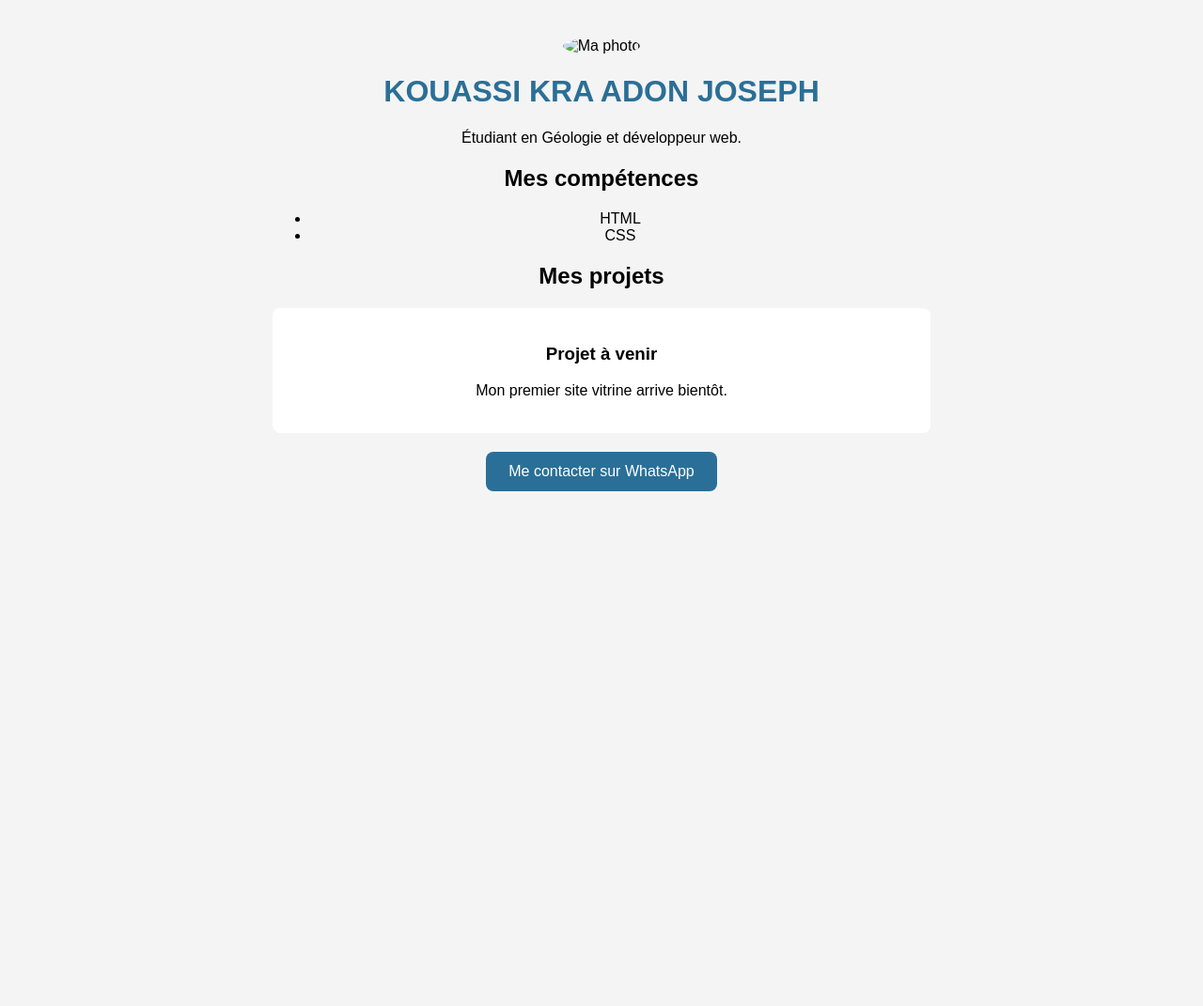
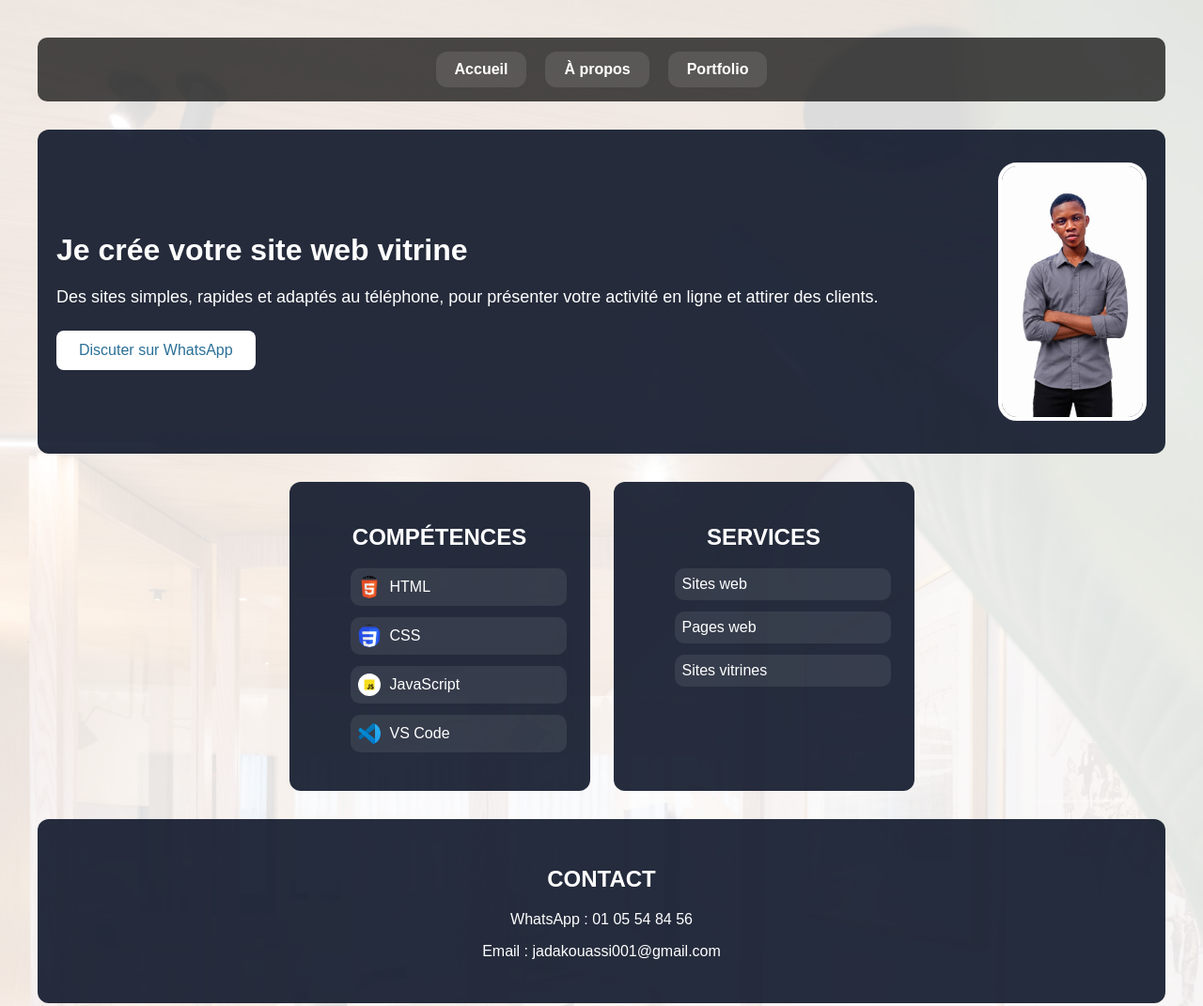
Before and after one commit to AYANOKOJI001-CODE/mon-portfolio, a plain HTML site: page index.html in a window 1280 px wide. Shown: the top 1071 px of the page at 94% size. Before the commit the page ends 800 px from the top, so only its background shows below. Drawn offline with Linux system fonts and the light colour scheme.

Commit message:
Add files via upload

```diff
--- a/index.html
+++ b/index.html
@@ -8,21 +8,66 @@
     <link rel="stylesheet" href="style.css">
 </head>
 <body>
-    <img src="images/photo.jpg" alt="Ma photo">
-    <h1>KOUASSI KRA ADON JOSEPH</h1>
-<p>Étudiant en Géologie et  développeur web.</p>
-<h2>Mes compétences</h2>
-<ul>
-    <li>HTML</li>
-    <li>CSS</li>
+
+<nav>
+    <a href="#">Accueil</a>
+    <a href="apropos.html">À propos</a>
+    <a href="portfolio.html">Portfolio</a>
+</nav>
+
+<header class="hero">
+
+    <div class="hero-contenu">
+
+        <div class="hero-texte">
+
+            <h1>Je crée votre site web vitrine</h1>
+
+            <p class="sous-titre">
+                Des sites simples, rapides et adaptés au téléphone, pour présenter votre activité en ligne et attirer des clients.
+            </p>
+
+            <a href="https://wa.me/2250105548456" class="bouton" target="_blank">
+                Discuter sur WhatsApp
+            </a>
+
+        </div>
+
+        <div class="hero-photo">
+            <img src="images/profil.jpg" alt="Photo de Joseph">
+        </div>
+
+    </div>
+</header>
+<div class="accueil-cartes">
+    <div class="bloc-accueil">
+        <h2>COMPÉTENCES</h2>
+       <ul>
+    <li><img src="images/html.png" alt="HTML"> HTML</li>
+    <li><img src="images/css.png" alt="CSS"> CSS</li>
+    <li><img src="images/javascript.png" alt="JavaScript"> JavaScript</li>
+    <li><img src="images/visualstudiocode.png" alt="VS Code"> VS Code</li>
 </ul>
-<h2>Mes projets</h2>
-<div class="projets">
-    <div class="carte">
-        <h3>Projet à venir</h3>
-        <p>Mon premier site vitrine arrive bientôt.</p>
+
     </div>
+    <div class="bloc-accueil">
+        <h2>SERVICES</h2>
+        <ul>
+            <li>Sites web</li>
+            <li>Pages web</li>
+            <li>Sites vitrines</li>
+        </ul>
+    </div>
+
 </div>
-<a href="https://wa.me/2250556243003" class="bouton">Me contacter sur WhatsApp</a>
+<div class="bloc-contact">
+
+    <h2>CONTACT</h2>
+
+    <p>WhatsApp : 01 05 54 84 56</p>
+
+    <p>Email : jadakouassi001@gmail.com</p>
+
+</div>
 </body>
 </html>
--- a/style.css
+++ b/style.css
@@ -1,9 +1,12 @@
 body {
     font-family: Arial, sans-serif;
-    background-color: #f4f4f4;
+    background-image: linear-gradient(rgba(255,255,255,0.85), rgba(255,255,255,0.85)), url("images/fond.jpg");
+    background-size: cover;
+    background-position: center;
+    background-attachment: fixed;
     text-align: center;
     padding: 40px;
-    max-width: 700px;
+    max-width: 1200px;
     margin: 0 auto;
 }
 h1 {
@@ -32,6 +35,32 @@ img {
     padding: 20px;
     margin: 20px 0;
 }
+.hero {
+    background-color: rgba(15, 23, 42, 0.9);
+    color: white;
+    padding: 35px 20px;
+    border-radius: 12px;
+    margin-bottom: 30px;
+    transition: 0.3s;
+    animation: apparition 0.8s ease;
+}
+.hero:hover {
+    transform: translateY(-5px);
+}
+.hero h1 {
+    color: white;
+}
+.sous-titre {
+    font-size: 18px;
+    margin-bottom: 25px;
+}
+.hero .bouton {
+    background-color: white;
+    color: #2a6f97;
+}
+.hero .bouton:hover {
+    background-color: #e0e0e0;
+}
 @media (max-width: 600px) {
     body {
         padding: 20px;
@@ -40,3 +69,139 @@ img {
         font-size: 28px;
     }
 }
+nav {
+    display: flex;
+    justify-content: center;
+    gap: 20px;
+    background-color: rgba(0, 0, 0, 0.7);
+    padding: 15px;
+    border-radius: 10px;
+    margin-bottom: 30px;
+}
+nav a {
+    color: white;
+    text-decoration: none;
+    font-weight: bold;
+    background-color: rgba(255,255,255,0.1);
+    padding: 10px 20px;
+    border-radius: 12px;
+    transition: 0.3s;
+}
+nav a:hover {
+    background-color: #2a6f97;
+    color: white;
+}
+.hero-contenu {
+    display: flex;
+    align-items: center;
+    justify-content: space-between;
+    gap: 30px;
+}
+.hero-texte {
+    flex: 1;
+    text-align: left;
+}
+.hero-photo img {
+   max-width: 180px;
+    height: auto;
+    border-radius: 20px;
+    border: 4px solid white;
+    display: block;
+}
+@media (max-width: 768px) {
+    .hero-contenu {
+        flex-direction: column;
+    }
+
+    .hero-texte {
+        text-align: center;
+    }
+.hero-photo img {
+    width: 100%;
+    max-width: 200px;
+    height: auto;
+    border-radius: 20px;
+    border: 4px solid white;
+    display: block;
+}
+.hero-photo {
+    flex-shrink: 0;
+    width: 100%;
+    max-width: 180px;
+}
+
+.bloc-accueil h2 {
+    text-align: center;
+    margin-bottom: 20px;
+}
+
+.bloc-accueil li {
+    margin-bottom: 15px;
+    font-size: 18px;
+}
+.contact {
+    background-color: rgba(0, 0, 0, 0.65);
+    color: white;
+    padding: 30px;
+    border-radius: 12px;
+    margin-top: 30px;
+    transition: 0.3s;
+}
+.bloc-contact:hover {
+    transform: translateY(-5px);
+}
+}
+.bloc-contact {
+    background-color: rgba(15, 23, 42, 0.9);
+    color: white;
+    padding: 30px;
+    border-radius: 12px;
+    margin-top: 30px;
+    animation: apparition 1.2s ease;
+}
+.accueil-cartes {
+    display: flex;
+    justify-content: center;
+    gap: 25px;
+    margin-top: 30px;
+    flex-wrap: wrap;
+}
+.bloc-accueil {
+    background-color: rgba(15, 23, 42, 0.9);
+    color: white;
+    padding: 25px;
+    border-radius: 12px;
+    width: 320px;
+    flex: 0 1 320px;
+    box-sizing: border-box;
+    transition: 0.3s;
+    animation: apparition 1s ease;
+}
+.bloc-accueil:hover {
+    transform: translateY(-5px);
+}
+.bloc-accueil li {
+    display: flex;
+    align-items: center;
+    gap: 10px;
+    margin-bottom: 12px;
+    font-size: 16px;
+    background-color: rgba(255, 255, 255, 0.08);
+    padding: 8px;
+    border-radius: 10px;
+}
+.bloc-accueil li img {
+    width: 24px;
+    height: 24px;
+}
+@keyframes apparition {
+    from {
+        opacity: 0;
+        transform: translateY(20px);
+    }
+
+    to {
+        opacity: 1;
+        transform: translateY(0);
+    }
+}
```
Also changed, not shown: apropos.html (added, +61 -0 lines), portfolio.html (added, +49 -0 lines), images/css.png (added), images/fond.jpg (added), images/html.png (added), images/javascript.png (added), images/profil.jpg (added), images/visualstudiocode.png (added).
